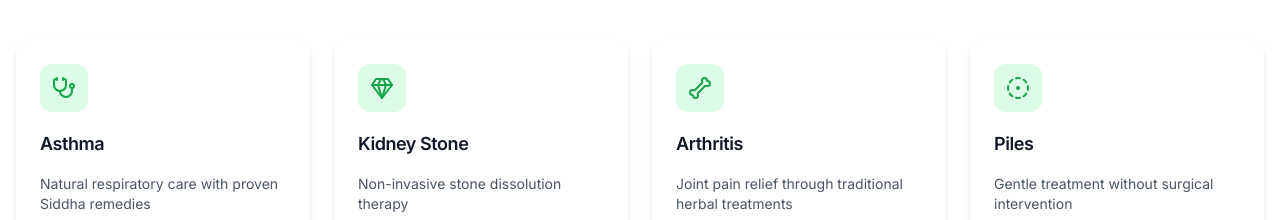
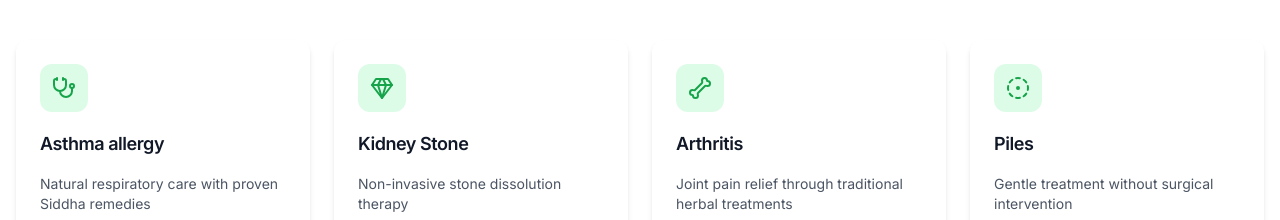
Before and after one commit to Myenum2412/vigneshhospitals, a Next.js app: page / in a window 1280 px wide. Shown: the part 2660-2880 px from the top of the page. Built offline with nearby package versions, Linux system fonts and the light colour scheme.

Commit message:
Update treatments-preview.tsx

```diff
--- a/components/treatments-preview.tsx
+++ b/components/treatments-preview.tsx
@@ -8,7 +8,7 @@ export function TreatmentsPreview() {
   const treatments = [
     {
       icon: Stethoscope,
-      title: "Asthma",
+      title: "Asthma allergy",
       description: "Natural respiratory care with proven Siddha remedies",
       duration: "3-6 months",
       successRate: "92%",
```
